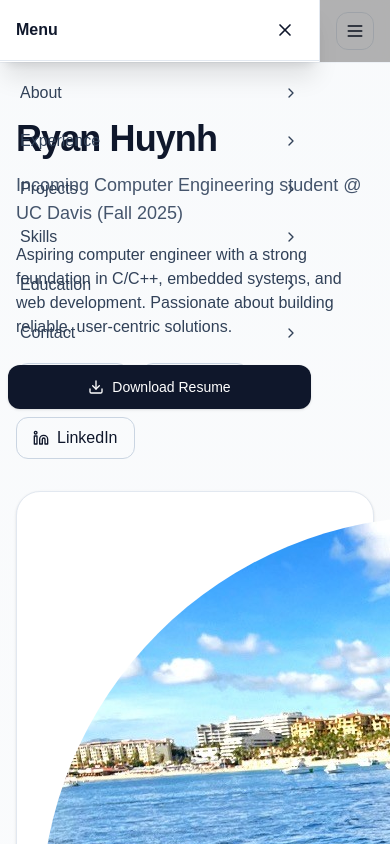
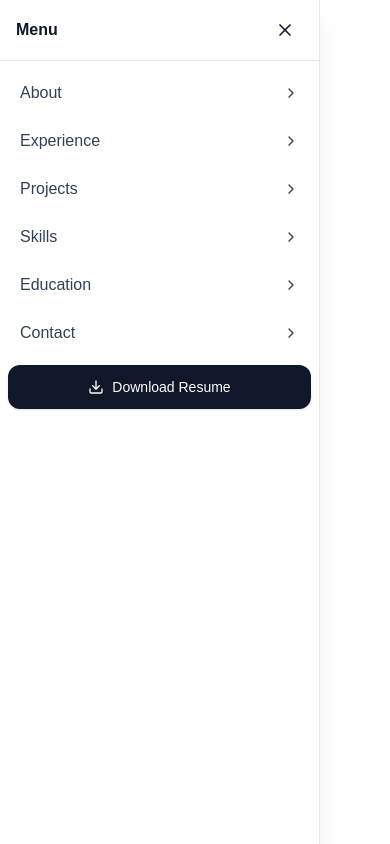
Before and after one commit to ryanhuynh02/ryan-portfolio, a Next.js app: page / in a window 390 px wide. Both pictures are taken after a click on the button "Open menu". Shown: the top 844 px of the page. Built offline with nearby package versions, Linux system fonts and the light colour scheme.

Commit message:
Change drawer on mobile device

```diff
--- a/src/app/page.tsx
+++ b/src/app/page.tsx
@@ -143,17 +143,21 @@ export default function Portfolio() {
             <Menu className="size-5" />
           </button>
         </div>
-
-        {/* Mobile Drawer (full-height left slide-in) */}
-        <div className={`fixed inset-0 z-50 transition ${open ? "pointer-events-auto" : "pointer-events-none"}`}>
-          {/* overlay */}
-          <div
-            className={`absolute inset-0 bg-black/30 transition-opacity ${open ? "opacity-100" : "opacity-0"}`}
+      </header>
+      {/* Mobile Drawer (moved outside the header) */}
+<div className={`fixed inset-0 z-[9999] ${open ? "pointer-events-auto" : "pointer-events-none"}`}>
+  {/* Opaque overlay: blocks underlying content and closes on tap */}
+  <button
+    type="button"
+    aria-label="Close menu overlay"
     onClick={() => setOpen(false)}
+    className={`absolute inset-0 transition-opacity ${open ? "opacity-100" : "opacity-0"} bg-white`}
   />
-          {/* panel */}
+  {/* Slide-in panel */}
   <aside
-            className={`absolute left-0 top-0 h-full w-80 max-w-[85%] bg-white shadow-xl border-r border-slate-200 transform transition-transform duration-300 ${open ? "translate-x-0" : "-translate-x-full"}`}
+    className={`absolute left-0 top-0 h-full w-80 max-w-[85%] bg-white shadow-xl border-r border-slate-200 transform transition-transform duration-300 ${
+      open ? "translate-x-0" : "-translate-x-full"
+    }`}
   >
     <div className="px-4 py-3 flex items-center justify-between border-b border-slate-200">
       <div className="font-semibold">Menu</div>
@@ -181,7 +185,7 @@ export default function Portfolio() {
     </nav>
   </aside>
 </div>
-      </header>
+
 
       {/* Hero */}
       <section className="max-w-6xl mx-auto px-4 pt-14 pb-10">
```
Lines whose indentation alone changed are shown as unchanged.
